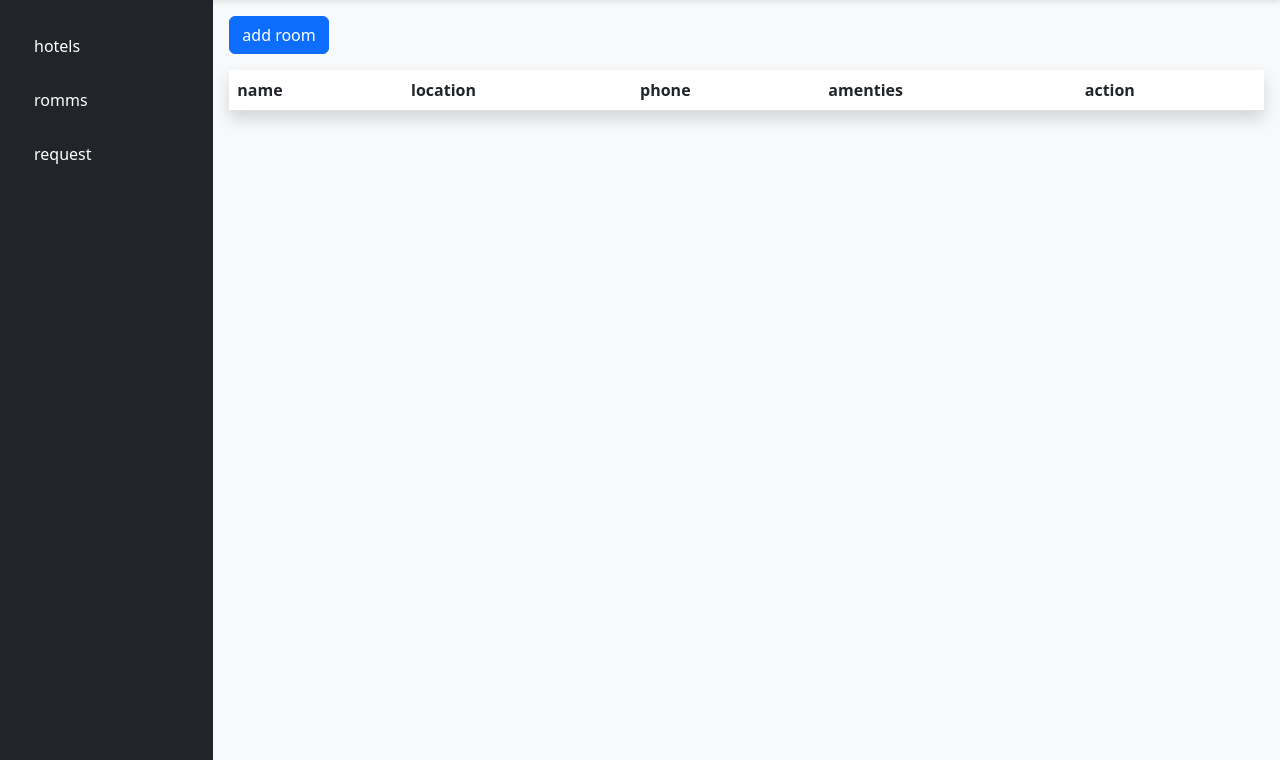
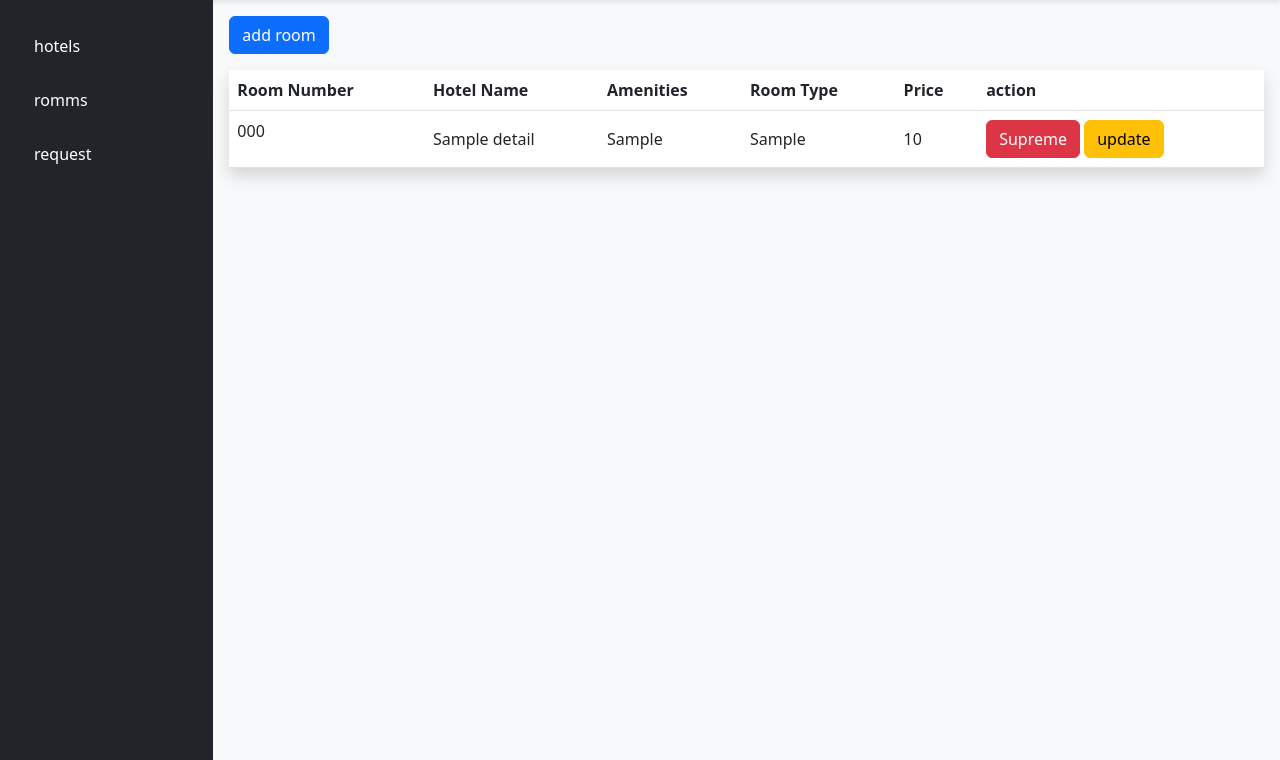
Before and after one commit to Mohamed072005/YouBooking.TM, a PHP site: page /dashboard/romms.php in a window 1280 px wide. Shown: the part 54-814 px from the top of the page. Run offline with PHP 8.4, Linux system fonts and the light colour scheme; the visitor is signed in with stand-in values (Sample User, id 1); tables that the repository leaves empty or names only in its code hold one stand-in row (values such as "Sample post"); lists and menus that the app fills with data are empty; some libraries are stand-ins or nearby versions.

Commit message:
create the crud of add a room

```diff
--- a/dashboard/aside.php
+++ b/dashboard/aside.php
@@ -6,7 +6,7 @@
                     <li><a href="utilisteur.php">users</a></li>
                     <li><a href="request.php">requests</a></li>
                     <li><a href="hotel.php">hotels</a></li>
-                    <?php } if( $_SESSION['role_id'] == 2  ){?>
+                    <?php } if( $_SESSION['role_id'] == 2){?>
                     <li><a href="hotel.php">hotels</a></li>
                     <li><a href="romms.php">romms</a></li>
                     <li><a href="requestresponsable.php">request</a></li>
--- a/dashboard/hotel.php
+++ b/dashboard/hotel.php
@@ -23,7 +23,7 @@ if(!isset($_SESSION['role_id']) ||  $_SESSION['role_id']!=1 && $_SESSION['role_i
                     <div class="modal-dialog">
                         <div class="modal-content">
                             <div class="modal-header">
-                                <h1 class="modal-title fs-5" id="exampleModalLabel">Modal title</h1>
+                                <h1 class="modal-title fs-5" id="exampleModalLabel">Create Hotel</h1>
                                 <button type="button" class="btn-close" data-bs-dismiss="modal"
                                     aria-label="Close"></button>
                             </div>
@@ -74,8 +74,9 @@ if(!isset($_SESSION['role_id']) ||  $_SESSION['role_id']!=1 && $_SESSION['role_i
                     <tbody>
                         <?php
                         $id=$_SESSION['user_id'];
-                        $sql = "SELECT * FROM hotel JOIN localisation ON localisation.location_id = hotel.location_id WHERE id_user = '$id'";
+                        $sql = "SELECT * FROM hotel JOIN localisation ON localisation.location_id = hotel.location_id WHERE user_id = '$id'";
                         $result = mysqli_query($conn, $sql);
+                        if(!$result){ echo 'test';}
                         if (mysqli_num_rows($result) > 0) {
                             while ($row = mysqli_fetch_assoc($result)) { ?>
                         <tr>
@@ -127,7 +128,6 @@ if(!isset($_SESSION['role_id']) ||  $_SESSION['role_id']!=1 && $_SESSION['role_i
                                 <a type="button" class="btn btn-danger">Supreme</a>
                             </td>
                         </tr> <?php }}?>
-
                         <?php  }?>
 
                     </tbody>
--- a/dashboard/romms.php
+++ b/dashboard/romms.php
@@ -20,36 +20,51 @@ if(!isset($_SESSION['role_id']) ||  $_SESSION['role_id']!=2){
                     <div class="modal-dialog">
                         <div class="modal-content">
                             <div class="modal-header">
-                                <h1 class="modal-title fs-5" id="exampleModalLabel">Modal title</h1>
+                                <h1 class="modal-title fs-5" id="exampleModalLabel">Create Room</h1>
                                 <button type="button" class="btn-close" data-bs-dismiss="modal"
                                     aria-label="Close"></button>
                             </div>
                             <div class="modal-body">
                                 <div class="modal-body">
-                                    <form action="../logique/addhotel.php" method="post" >
+                                    <form action="../logique/addroom.php" method="post">
                                         <div class="mb-3">
-                                            <label for="name" class="form-label">Name:</label>
-                                            <input type="text" class="form-control" id="name" name="name" required>
+                                            <label for="roomNumber" class="form-label">Room Number:</label>
+                                            <input type="text" class="form-control" id="roomNumber" name="roomNumber" required>
                                         </div>
                                         <div class="mb-3">
-                                            <label for="contactNumber" class="form-label">Contact Number:</label>
-                                            <input type="tel" class="form-control" id="contactNumber"
-                                                name="contactNumber" required>
+                                            <label for="roomNumber" class="form-label">price :</label>
+                                            <input type="text" class="form-control" id="roomNumber" name="roomPrice" required>
                                         </div>
                                         <div class="mb-3">
-                                            <label for="amenities" class="form-label">Amenities:</label>
-                                            <input type="text" class="form-control" id="amenities" name="amenities"
-                                                required>
+                                            <label for="roomNumber" class="form-label">amenties :</label>
+                                            <input type="text" class="form-control" id="roomNumber" name="amenities" required>
                                         </div>
                                         <div class="mb-3">
-                                            <label for="pays" class="form-label">Pays:</label>
-                                            <input type="text" class="form-control" id="pays" name="pays" required>
+                                            <label for="roomType" class="form-label">Room Type:</label>
+                                            <select class="form-select" id="roomType" name="roomType" required>
+                                            <?php
+                                                $id=$_SESSION['user_id'];
+                                                $typeSql = "SELECT * FROM typeroom " ;
+                                                $res = mysqli_query($conn, $typeSql);
+                                                while ($row = mysqli_fetch_assoc($res)) {
+                                                    echo "<option value='{$row['roomtype_id']}'>{$row['room_type']}</option>";
+                                                } ?>
+                                            </select>
                                         </div>
                                         <div class="mb-3">
-                                            <label for="ville" class="form-label">Ville:</label>
-                                            <input type="text" class="form-control" id="ville" name="ville" required>
+                                            <label for="hotelId" class="form-label">Select Hotel:</label>
+                                            <select class="form-select" id="hotelId" name="hotelName" required>
+                                                <?php
+                                                $id=$_SESSION['user_id'];
+                                                $hotelSql = "SELECT hotel_id, name FROM hotel where user_id = $id" ;
+                                                $res = mysqli_query($conn, $hotelSql);
+                                                while ($row = mysqli_fetch_assoc($res)) {
+                                                    echo "<option value='{$row['hotel_id']}'>{$row['name']}</option>";
+                                                } ?>
+                                            </select>
                                         </div>
-                                        <button type="submit" name="inserthotel" class="btn btn-primary">add hotel</button>
+
+                                        <button type="submit" name="insertroom" class="btn btn-primary">Add Room</button>
                                     </form>
                                 </div>
 
@@ -61,33 +76,40 @@ if(!isset($_SESSION['role_id']) ||  $_SESSION['role_id']!=2){
 
                     <thead class="bg-light">
                         <tr>
-                            <th>name</th>
-                            <th>location</th>
-                            <th>phone</th>
-                            <th>amenties</th>
+                            <th>Room Number</th>
+                            <th>Hotel Name</th>
+                            <th>Amenities</th>
+                            <th>Room Type</th>
+                            <th>Price</th>
                             <th>action</th>
                         </tr>
                     </thead>
                     <tbody>
                         <?php
                         $id=$_SESSION['user_id'];
-                        $sql = "SELECT * FROM hotel NATURAL JOIN localisation where hotel.user_id = $id";
+                        $sql = "SELECT * , room.amenities FROM room
+                        INNER JOIN hotel ON room.hotel_id = hotel.hotel_id
+                        INNER JOIN typeroom ON room.roomtype_id = typeroom.roomtype_id
+                        INNER JOIN room_details ON room.room_id = room_details.room_id WHERE hotel.user_id = $id";
                         $result = mysqli_query($conn, $sql);
                         if (mysqli_num_rows($result) > 0) {
                             while ($row = mysqli_fetch_assoc($result)) { ?>
                         <tr>
 
                             <td>
-                                <p class=""><?=$row['name']?></p>
+                                <p class=""><?=$row['room_number']?></p>
                             </td>
                             <td>
-                                <span class=""><?=$row['pays']?> <?=$row['ville']?></span>
-                            </td>
-                            <td>
-                                <span class=""> <?=$row['contact_number']?></span>
+                                <span class=""><?=$row['name']?></span>
                             </td>
                             <td>
                                 <span class=""> <?=$row['amenities']?></span>
+                            </td>
+                            <td>
+                                <span class=""> <?=$row['room_type']?></span>
+                            </td>
+                            <td>
+                                <span class=""> <?=$row['price']?></span>
                             </td>
                             <td>
 
@@ -97,7 +119,13 @@ if(!isset($_SESSION['role_id']) ||  $_SESSION['role_id']!=2){
 
 
                             </td>
-                        </tr> <?php }}?>
+                        </tr>
+                        <?php
+                                }
+                            } else { ?>
+                                <p class="h5 text-warning">No result</p>
+                            <?php }
+                        ?>
                     </tbody>
                 </table>
 
--- a/logique/addhotel.php
+++ b/logique/addhotel.php
@@ -13,7 +13,7 @@
         $sql = mysqli_query($conn, $insert);
         if($sql){
             $locationId = mysqli_insert_id($conn);
-            $sqlHotel = mysqli_query($conn, "INSERT INTO hotel (`location_id`, `name`, `contact_number`, `amenities`, `id_user`)
+            $sqlHotel = mysqli_query($conn, "INSERT INTO hotel (`location_id`, `name`, `contact_number`, `amenities`, `user_id`)
             VALUES ('$locationId', '$hotelname', '$contactNumber', '$amenities', '$userId')");
 
             if ($sqlHotel) {
```
Also changed, not shown: logique/addroom.php (added, +36 -0 lines).
